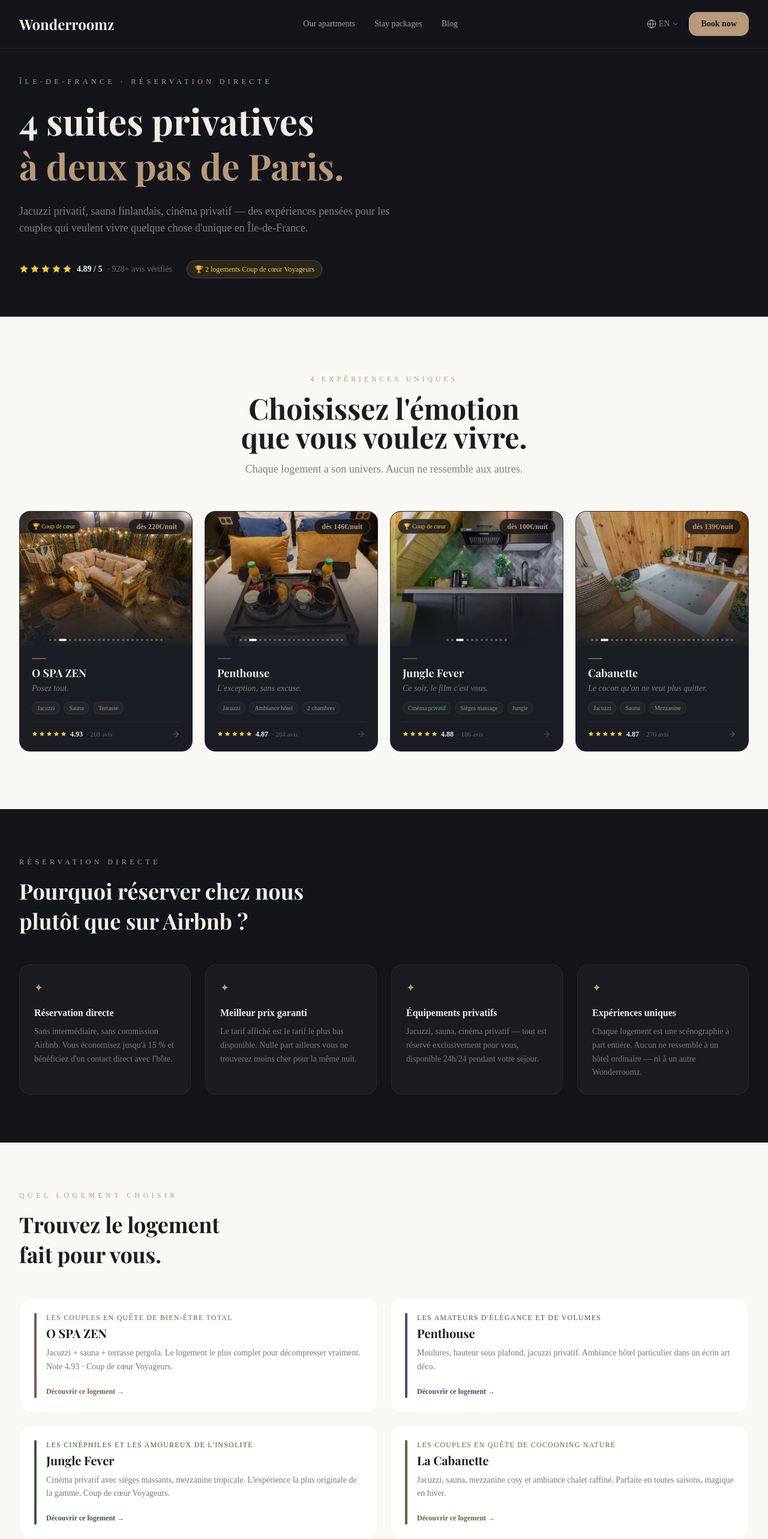
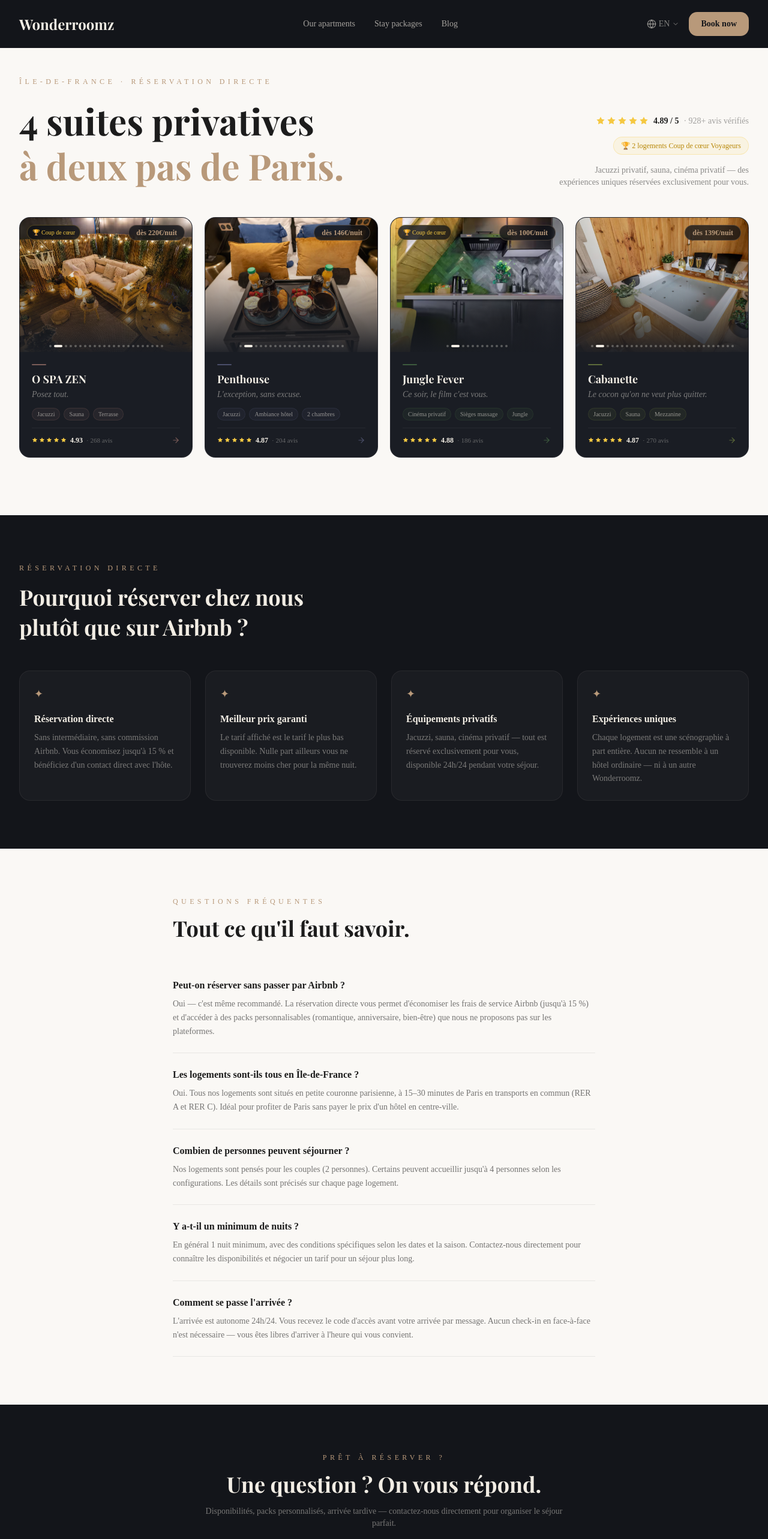
Before and after one commit to hsdigitalcorp-cpu/Wonderroomz, a Next.js app: page /en/logements in a window 1280 px wide. Shown: the top 2566 px of the page at 60% size. Built offline with nearby package versions, Linux system fonts and the light colour scheme; a web font is replaced by a local one.

Commit message:
Merge header + grid into one section, remove guide de choix

```diff
--- a/src/app/[locale]/logements/page.tsx
+++ b/src/app/[locale]/logements/page.tsx
@@ -1,6 +1,5 @@
 import type { Metadata } from "next"
 import LogementsGrid from "@/components/sections/LogementsGrid"
-import Link from "next/link"
 import { logements } from "@/data/logements"
 
 export const metadata: Metadata = {
@@ -37,37 +36,6 @@ const ARGUMENTS = [
   },
 ]
 
-const CHOIX = [
-  {
-    slug: "o-spa-zen",
-    nom: "O SPA ZEN",
-    accent: "#7A5C58",
-    pour: "Les couples en quête de bien-être total",
-    pitch: "Jacuzzi + sauna + terrasse pergola. Le logement le plus complet pour décompresser vraiment. Note 4.93 · Coup de cœur Voyageurs.",
-  },
-  {
-    slug: "penthouse",
-    nom: "Penthouse",
-    accent: "#4A4E69",
-    pour: "Les amateurs d'élégance et de volumes",
-    pitch: "Moulures, hauteur sous plafond, jacuzzi privatif. Ambiance hôtel particulier dans un écrin art déco.",
-  },
-  {
-    slug: "jungle",
-    nom: "Jungle Fever",
-    accent: "#3D5A3E",
-    pour: "Les cinéphiles et les amoureux de l'insolite",
-    pitch: "Cinéma privatif avec sièges massants, mezzanine tropicale. L'expérience la plus originale de la gamme. Coup de cœur Voyageurs.",
-  },
-  {
-    slug: "cabanette",
-    nom: "La Cabanette",
-    accent: "#5C6B3A",
-    pour: "Les couples en quête de cocooning nature",
-    pitch: "Jacuzzi, sauna, mezzanine cosy et ambiance chalet raffiné. Parfaite en toutes saisons, magique en hiver.",
-  },
-]
-
 const FAQ_ITEMS = [
   {
     q: "Peut-on réserver sans passer par Airbnb ?",
@@ -93,13 +61,16 @@ const FAQ_ITEMS = [
 
 export default function LogementsPage() {
   const totalAvis = logements.reduce((sum, l) => sum + (l.avis ?? 0), 0)
-  const noteMovenne = (logements.reduce((sum, l) => sum + (l.note ?? 0), 0) / logements.length).toFixed(2)
+  const noteMoyenne = (logements.reduce((sum, l) => sum + (l.note ?? 0), 0) / logements.length).toFixed(2)
 
   return (
     <main>
-      {/* ── Header dark ── */}
-      <section className="pt-32 pb-16" style={{ backgroundColor: "#13151A" }}>
-        <div className="max-w-7xl mx-auto px-4 sm:px-6 lg:px-8">
+      {/* ── Section 1+2 fusionnées : intro SEO + grid ── */}
+      <section style={{ backgroundColor: "#FAF8F5" }}>
+        {/* Intro */}
+        <div className="max-w-7xl mx-auto px-4 sm:px-6 lg:px-8 pt-32 pb-12">
+          <div className="flex flex-col lg:flex-row lg:items-end lg:justify-between gap-8">
+            <div>
               <p
                 className="text-xs font-mono tracking-[0.45em] uppercase mb-5"
                 style={{ color: "#B8997A" }}
@@ -107,20 +78,16 @@ export default function LogementsPage() {
                 Île-de-France · Réservation directe
               </p>
               <h1
-            className="text-4xl sm:text-5xl lg:text-6xl font-bold leading-tight max-w-3xl mb-6"
-            style={{ fontFamily: "var(--font-playfair)", color: "#F2EDE4" }}
+                className="text-4xl sm:text-5xl lg:text-6xl font-bold leading-tight max-w-2xl"
+                style={{ fontFamily: "var(--font-playfair)", color: "#1C1C1C" }}
               >
                 4 suites privatives
                 <br />
                 <span style={{ color: "#B8997A" }}>à deux pas de Paris.</span>
               </h1>
-          <p className="text-base sm:text-lg max-w-2xl mb-10" style={{ color: "rgba(242,237,228,0.5)" }}>
-            Jacuzzi privatif, sauna finlandais, cinéma privatif — des expériences pensées pour les couples
-            qui veulent vivre quelque chose d&apos;unique en Île-de-France.
-          </p>
-
+            </div>
+            <div className="flex flex-col gap-4 lg:text-right lg:items-end">
               {/* Social proof agrégé */}
-          <div className="flex flex-wrap items-center gap-6">
               <div className="flex items-center gap-2">
                 <div className="flex gap-0.5">
                   {[1,2,3,4,5].map((s) => (
@@ -129,21 +96,26 @@ export default function LogementsPage() {
                     </svg>
                   ))}
                 </div>
-              <span className="text-sm font-semibold" style={{ color: "#F2EDE4" }}>{noteMovenne} / 5</span>
-              <span className="text-sm" style={{ color: "rgba(242,237,228,0.4)" }}>· {totalAvis}+ avis vérifiés</span>
+                <span className="text-sm font-semibold" style={{ color: "#1C1C1C" }}>{noteMoyenne} / 5</span>
+                <span className="text-sm" style={{ color: "rgba(28,28,28,0.4)" }}>· {totalAvis}+ avis vérifiés</span>
               </div>
               <div
-              className="flex items-center gap-1.5 text-xs px-3 py-1.5 rounded-full"
-              style={{ backgroundColor: "rgba(245,200,66,0.1)", color: "#F5C842", border: "1px solid rgba(245,200,66,0.2)" }}
+                className="inline-flex items-center gap-1.5 text-xs px-3 py-1.5 rounded-full"
+                style={{ backgroundColor: "rgba(245,200,66,0.1)", color: "#B8880A", border: "1px solid rgba(245,200,66,0.3)" }}
               >
                 🏆 2 logements Coup de cœur Voyageurs
               </div>
+              <p className="text-sm max-w-xs" style={{ color: "rgba(28,28,28,0.5)" }}>
+                Jacuzzi privatif, sauna, cinéma privatif —
+                des expériences uniques réservées exclusivement pour vous.
+              </p>
             </div>
           </div>
+        </div>
+
+        {/* Grid — sans son propre header */}
+        <LogementsGrid hideHeader />
       </section>
-
-      {/* ── Grid des logements ── */}
-      <LogementsGrid />
 
       {/* ── Pourquoi réserver en direct ── */}
       <section className="py-20" style={{ backgroundColor: "#13151A" }}>
@@ -176,61 +148,6 @@ export default function LogementsPage() {
         </div>
       </section>
 
-      {/* ── Guide de choix ── */}
-      <section className="py-20" style={{ backgroundColor: "#FAF8F5" }}>
-        <div className="max-w-7xl mx-auto px-4 sm:px-6 lg:px-8">
-          <div className="max-w-xl mb-12">
-            <p className="text-xs font-mono tracking-[0.45em] uppercase mb-4" style={{ color: "#B8997A" }}>
-              Quel logement choisir
-            </p>
-            <h2
-              className="text-3xl sm:text-4xl font-bold leading-snug"
-              style={{ fontFamily: "var(--font-playfair)", color: "#1C1C1C" }}
-            >
-              Trouvez le logement
-              <br />fait pour vous.
-            </h2>
-          </div>
-          <div className="grid grid-cols-1 sm:grid-cols-2 gap-5">
-            {CHOIX.map((item) => (
-              <Link key={item.slug} href={`/logements/${item.slug}`} className="group block">
-                <div
-                  className="p-6 rounded-2xl h-full transition-shadow duration-300"
-                  style={{ backgroundColor: "#FFFFFF", border: "1px solid rgba(28,28,28,0.06)" }}
-                >
-                  <div className="flex items-start gap-4">
-                    <div
-                      className="w-1 self-stretch rounded-full flex-shrink-0"
-                      style={{ backgroundColor: item.accent }}
-                    />
-                    <div>
-                      <p className="text-xs font-mono tracking-widest uppercase mb-1" style={{ color: item.accent }}>
-                        {item.pour}
-                      </p>
-                      <h3
-                        className="text-xl font-bold mb-2"
-                        style={{ fontFamily: "var(--font-playfair)", color: "#1C1C1C" }}
-                      >
-                        {item.nom}
-                      </h3>
-                      <p className="text-sm leading-relaxed mb-4" style={{ color: "rgba(28,28,28,0.6)" }}>
-                        {item.pitch}
-                      </p>
-                      <span
-                        className="text-xs font-semibold transition-opacity group-hover:opacity-70"
-                        style={{ color: item.accent }}
-                      >
-                        Découvrir ce logement →
-                      </span>
-                    </div>
-                  </div>
-                </div>
-              </Link>
-            ))}
-          </div>
-        </div>
-      </section>
-
       {/* ── FAQ ── */}
       <section className="py-20" style={{ backgroundColor: "#FAF8F5" }}>
         <div className="max-w-3xl mx-auto px-4 sm:px-6 lg:px-8">
@@ -245,7 +162,7 @@ export default function LogementsPage() {
               Tout ce qu&apos;il faut savoir.
             </h2>
           </div>
-          <div className="flex flex-col gap-0">
+          <div className="flex flex-col">
             {FAQ_ITEMS.map((item, i) => (
               <div
                 key={i}
--- a/src/components/sections/LogementsGrid.tsx
+++ b/src/components/sections/LogementsGrid.tsx
@@ -76,14 +76,15 @@ function CardCarousel({ images, accent }: { images: string[]; accent: string })
 // Ordre d'affichage aligné sur le hero
 const ORDER = ["ospazen", "penthouse", "jungle", "cabanette"]
 
-export default function LogementsGrid() {
+export default function LogementsGrid({ hideHeader = false }: { hideHeader?: boolean }) {
   const sorted = ORDER.map((id) => logements.find((l) => l.id === id)).filter(Boolean) as typeof logements
 
   return (
-    <section id="logements" className="py-24" style={{ backgroundColor: "#FAF8F5" }}>
+    <section id="logements" className={hideHeader ? "pb-24" : "py-24"} style={{ backgroundColor: "#FAF8F5" }}>
       <div className="max-w-7xl mx-auto px-4 sm:px-6 lg:px-8">
 
         {/* Header */}
+        {!hideHeader && (
         <motion.div
           initial={{ opacity: 0, y: 20 }}
           whileInView={{ opacity: 1, y: 0 }}
@@ -101,12 +102,13 @@ export default function LogementsGrid() {
             className="text-4xl sm:text-5xl font-bold mb-4"
             style={{ fontFamily: "var(--font-playfair)", color: "#1C1C1C" }}
           >
-            Choisissez l'émotion<br className="hidden sm:block" /> que vous voulez vivre.
+            Choisissez l&apos;émotion<br className="hidden sm:block" /> que vous voulez vivre.
           </h2>
           <p className="text-base sm:text-lg max-w-xl mx-auto" style={{ color: "rgba(28,28,28,0.55)" }}>
             Chaque logement a son univers. Aucun ne ressemble aux autres.
           </p>
         </motion.div>
+        )}
 
         {/* Grid */}
         <div className="grid grid-cols-1 sm:grid-cols-2 lg:grid-cols-4 gap-5">
```
Lines whose indentation alone changed are shown as unchanged.
